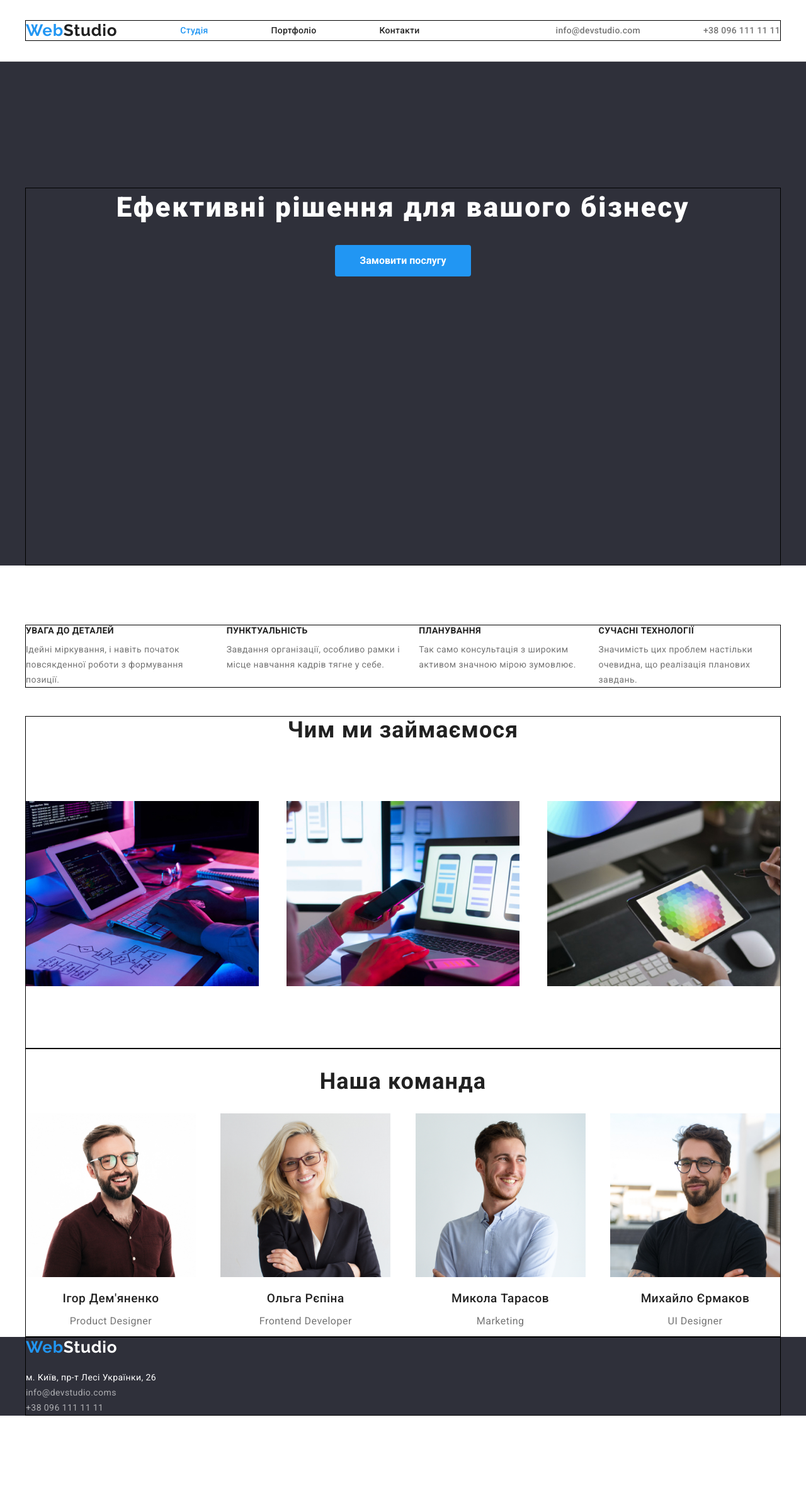
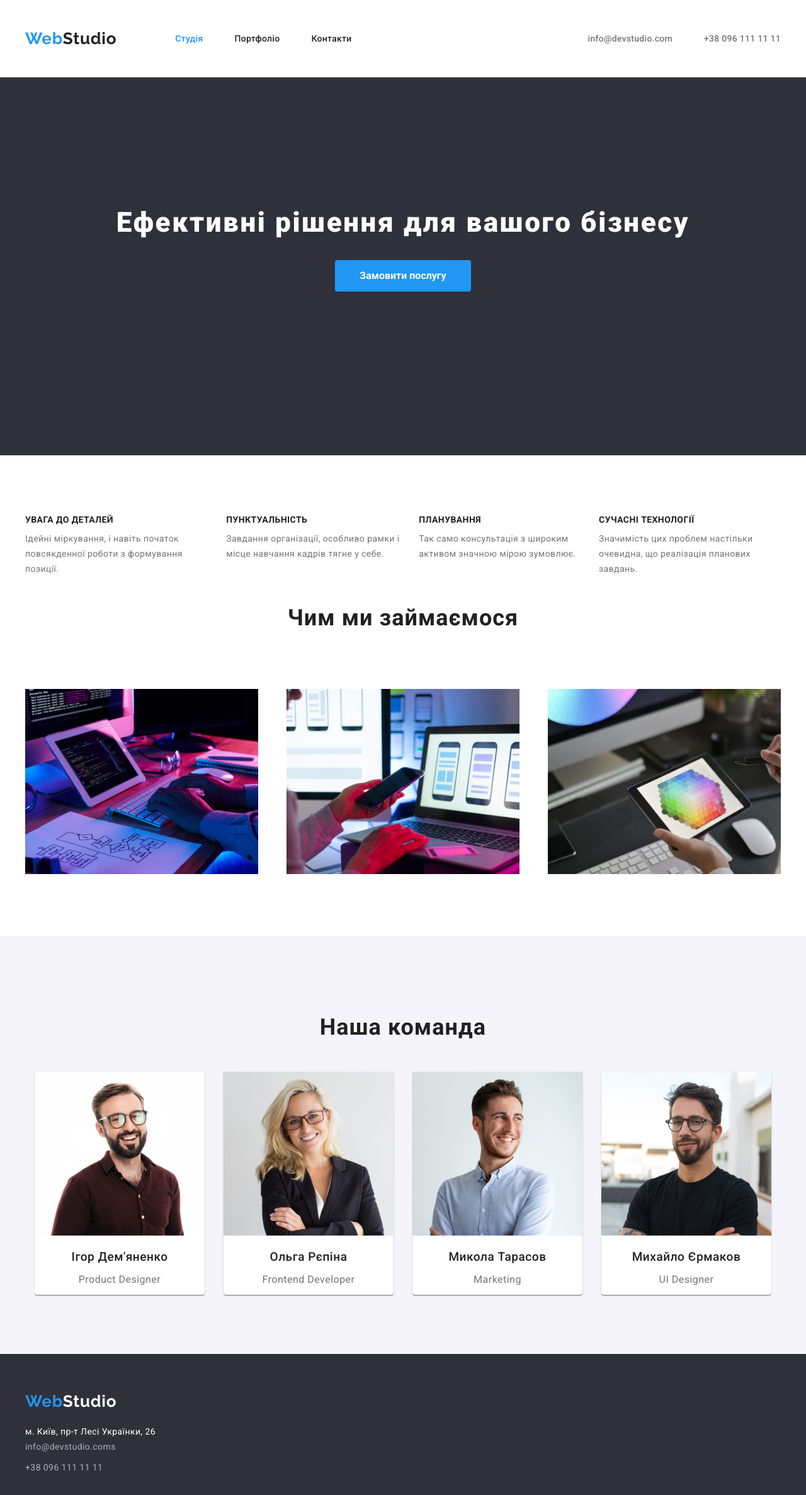
Before and after one commit to victoriasyluma/goit-markup-hw-03, a website: page index.html in a window 1280 px wide. Shown: the whole page at 63% size. Before the commit the page ends 2248 px from the top, so only its background shows below. Drawn offline with nearby package versions, Linux system fonts and the light colour scheme.

Commit message:
complete home work-3

```diff
--- a/index.html
+++ b/index.html
@@ -22,45 +22,52 @@
 
     <header class="main-header">
       <div class="container container-flex">
-        <nav class="flex-center-items flex-1">
+        <nav class="flex-center-items flex-1 padding-32">
           <a class="logo font-700" href="./index.html"
             ><span class="span-blue">Web</span>Studio</a
           >
           <ul class="list-style-none flex-center-items">
-            <li class="margin-left-100px">
-              <a class="main-header-links span-blue" href="./index.html"
+            <li class="nav-li">
+              <a
+                class="link-nav main-header-links span-blue"
+                href="./index.html"
                 >Студія</a
               >
             </li>
 
-            <li class="margin-left-100px">
-              <a class="main-header-links" href="./portfolio.html">Портфоліо</a>
+            <li class="nav-li">
+              <a class="link-nav main-header-links" href="./portfolio.html"
+                >Портфоліо</a
+              >
             </li>
 
-            <li class="margin-left-100px">
-              <a class="main-header-links" href="">Контакти</a>
+            <li class="nav-li">
+              <a class="link-nav main-header-links" href="">Контакти</a>
             </li>
           </ul>
         </nav>
 
         <!--contact menu-->
 
-        <ul class="list-style-none flex-center-items">
-          <li class="margin-left-100px">
+        <ul class="list-style-none flex-center-items auth-nav">
+          <li class="item">
             <a
-              class="email-header main-header-links"
+              class="link-nav email-header main-header-links"
               href="mailto:info@devstudio.com"
               >info@devstudio.com</a
             >
           </li>
-          <li class="margin-left-100px">
-            <a class="tel-header main-header-links" href="tel:+380961111111"
+          <li class="item">
+            <a
+              class="link-nav tel-header main-header-links"
+              href="tel:+380961111111"
               >+38 096 111 11 11</a
             >
           </li>
         </ul>
       </div>
     </header>
+
     <main>
       <!--Hero-->
 
@@ -77,7 +84,7 @@
 
       <section class="section-advantage">
         <div class="container">
-          <h2 class="title-our-advant">Наші принципи</h2>
+          <h2 class="title-hide">Наші принципи</h2>
           <ul
             class="flex list-style-none main-section-list main-section-list-card"
           >
@@ -139,26 +146,26 @@
 
       <!--our team-->
 
-      <section class="our-team">
+      <section class="our-team backgroud-color">
         <div class="container">
           <h2 class="our-team-title font-700 text-black-color">Наша команда</h2>
-          <ul class="list-style-none flex justify-content">
-            <li>
+          <ul class="list-style-none flex just-cont-sp">
+            <li class="team-card">
               <img src="./images/igor.jpg" alt="Ігор Дем'яненко" width="270" />
               <h3 class="our-team-names">Ігор Дем'яненко</h3>
               <p lang="en" class="our-team-position">Product Designer</p>
             </li>
-            <li>
+            <li class="team-card">
               <img src="./images/olga.jpg" alt="Ольга Рєпіна" width="270" />
               <h3 class="our-team-names">Ольга Рєпіна</h3>
               <p lang="en" class="our-team-position">Frontend Developer</p>
             </li>
-            <li>
+            <li class="team-card">
               <img src="./images/mucola.jpg" alt="Микола Тарасов" width="270" />
               <h3 class="our-team-names">Микола Тарасов</h3>
               <p lang="en" class="our-team-position">Marketing</p>
             </li>
-            <li>
+            <li class="team-card">
               <img
                 src="./images/mihail.jpg"
                 alt="Михайло Єрмаков"
@@ -175,12 +182,12 @@
     <!--Contact information-->
 
     <footer class="footer">
-      <div class="container">
+      <div class="container padding-60px">
         <a class="logo" href=""><span class="span-blue">Web</span>Studio </a>
 
         <address class="footer-address">
           <ul class="list-style-none">
-            <li>
+            <li class="team">
               <a
                 class="address-links text-white-color"
                 href="https://www.google.com/maps/place/Lesi+Ukrainky+Blvd,+26,+Kyiv,+Ukraine,+02000/@50.4270183,30.5396073,3a,75y,240.65h,90t/data=!3m4!1e1!3m2!1smcVtNysL1uE3tpJzUcDMwA!2e0!4m2!3m1!1s0x40d4cf0e033ecbe9:0x57a4dffefec77da0?sa=X&ved=2ahUKEwjeqsyV_9P8AhXHl4sKHWf-DNIQxB16BAgYEAM"
@@ -188,7 +195,7 @@
               >
             </li>
 
-            <li>
+            <li class="item">
               <a
                 class="address-links text-white-color opasity-whit-60"
                 href="emailto:info@devstudio.com"
@@ -196,7 +203,7 @@
               </a>
             </li>
 
-            <li>
+            <li class="item">
               <a
                 class="address-links text-white-color opasity-whit-60"
                 href="tel:+380961111111"
--- a/styles.less
+++ b/styles.less
@@ -25,8 +25,6 @@ html {
 .flex-center-items {
   display: flex;
   align-items: center;
-  gap: 50 px;
-  margin-right: auto;
 }
 
 .flex-1 {
@@ -55,7 +53,12 @@ html {
   font-family: 'Raleway', sans-serif;
   line-height: calc(31 / 26);
   letter-spacing: 0.03em;
+  margin-right: 93px;
 }
+
+// .margin-right-215 {
+//   margin-right: 215px;
+// }
 
 header.main-header {
   //   display: flex;
@@ -89,10 +92,23 @@ header.main-header {
   margin-bottom: 0;
 }
 
-.margin-left-100px {
-  margin-left: 100px;
+// .margin-left-100px {
+//   margin-left: 100px;
+// }
+
+.nav-li:not(:last-child) {
+  margin-right: 50px;
 }
 
+.item:not(:last-child) {
+  margin-right: 50px;
+}
+
+.link-nav {
+  display: block;
+  padding-top: 21px;
+  padding-bottom: 21px;
+}
 .main-header-links {
   text-decoration: none;
   color: var(--text-black-color);
@@ -110,7 +126,6 @@ header.main-header li a:hover {
   background-color: #2f303a;
   text-align: center;
   margin-bottom: 94px;
-  padding-top: 200px;
 }
 
 .main-page-text {
@@ -121,6 +136,7 @@ header.main-header li a:hover {
   letter-spacing: 0.06em;
   margin-top: 0;
   margin-bottom: 30px;
+  padding-top: 200px;
 }
 
 .main-section-list {
@@ -182,7 +198,9 @@ header.main-header li a:hover {
     line-height: calc(42 / 36);
     text-align: center;
     letter-spacing: 0.03em;
+    margin-bottom: 50px;
   }
+
   .our-team-names {
     color: var(--text-black-color);
     text-align: center;
@@ -295,13 +313,13 @@ header.main-header li a:hover {
 
 .container {
   width: 1200px;
-  border: solid 1px black;
   margin: 0 auto;
 }
 
 .container-flex {
   display: flex;
   justify-content: space-between;
+  align-items: center;
 }
 
 .main-header {
@@ -316,7 +334,7 @@ header.main-header li a:hover {
 
 // <!--removing title-->
 
-.title-our-advant {
+.title-hide {
   margin-top: 0;
   margin-bottom: 0;
   height: 0;
@@ -345,3 +363,75 @@ header.main-header li a:hover {
 .text-aling {
   text-align: center;
 }
+
+.backgroud-color {
+  background-color: #f5f4fa;
+}
+
+.padding-60px {
+  padding-top: 60px;
+  padding-bottom: 60px;
+}
+
+footer .logo {
+  margin-bottom: 20px;
+}
+
+.footer-address .item:not(:last-child) {
+  margin-bottom: 9px;
+}
+
+.just-cont-sp {
+  justify-content: space-around;
+}
+
+.our-team li {
+  background-color: var(--text-white-color);
+}
+
+.main-header {
+  border-bottom: 1px solid #ececec;
+}
+
+.team-card {
+  box-shadow: 0px 1px 3px rgba(0, 0, 0, 0.12), 0px 1px 1px rgba(0, 0, 0, 0.14),
+    0px 2px 1px rgba(0, 0, 0, 0.2);
+  border-radius: 0px 0px 4px 4px;
+}
+
+.our-team {
+  padding-top: 94px;
+  padding-bottom: 94px;
+}
+
+.container-portfolio {
+  max-width: 1200px;
+  margin: 0 auto;
+}
+
+.container-portfolio {
+  .main-button-list-portfolio {
+    display: flex;
+    justify-content: center;
+    gap: 8px;
+    margin-bottom: 54px;
+  }
+}
+
+.header-portfolio {
+  margin-bottom: 94px;
+}
+
+.our-examples {
+  display: flex;
+  flex-wrap: wrap;
+  gap: 30px;
+}
+
+.list-element {
+  border: 1px solid #eeeeee;
+}
+
+.main-buttons-portfolio {
+  margin-bottom: 94px;
+}
```
Also changed, not shown: portfolio.html (+53 -28 lines), styles.css.
